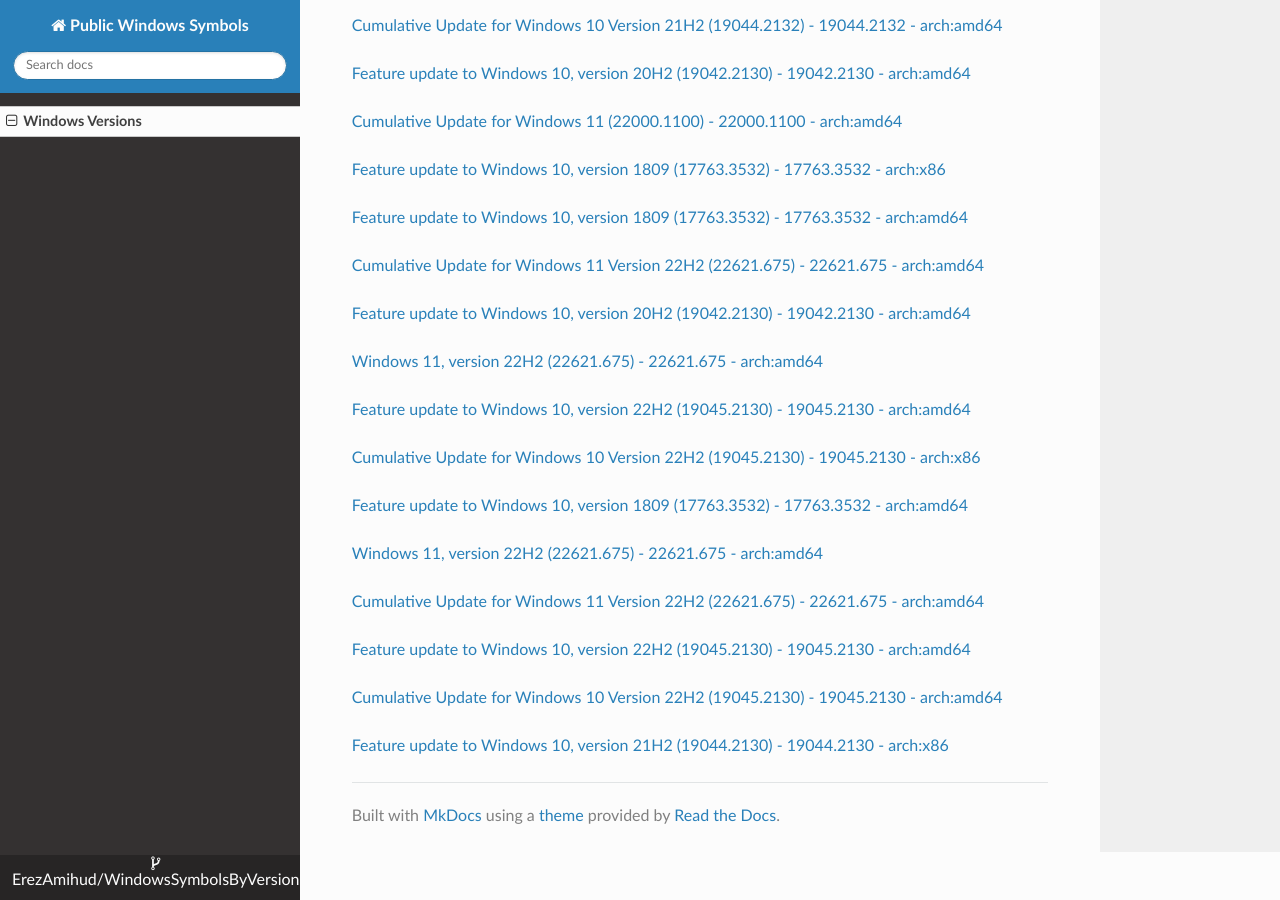
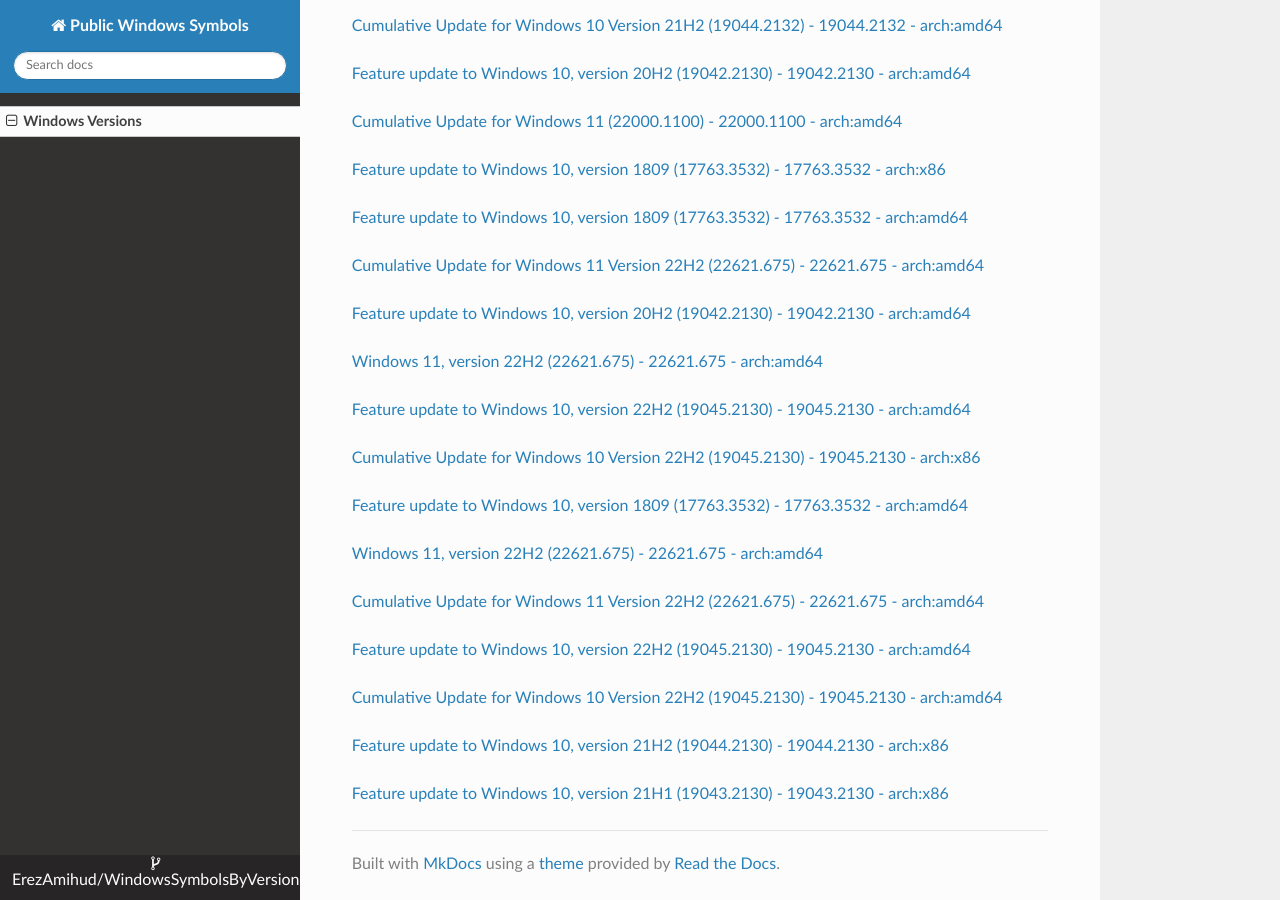
Before and after one commit to ErezAmihud/WindowsSymbolsByVersion, an MkDocs documentation site: the page built from docs/index.md, in a window 1280 px wide and 900 px high, scrolled down 50021 px. Built offline with MkDocs 1.6.1, drawn with Linux system fonts in a browser that asks for light colours; nearby versions of some CDN libraries.

Commit message:
Automated commit, add manifest for 13a51fa0-7e8c-4ccb-baa4-f95246c5235e

```diff
--- a/docs/index.md
+++ b/docs/index.md
@@ -2953,3 +2953,6 @@
 
 
 [Feature update to Windows 10, version 21H2 (19044.2130) - 19044.2130 - arch:x86](https://github.com/ErezAmihud/WindowsSymbolsByVersion/blob/main/manifests/7d533c97-58ec-4493-8841-207aab36ed08.manifest)
+
+
+[Feature update to Windows 10, version 21H1 (19043.2130) - 19043.2130 - arch:x86](https://github.com/ErezAmihud/WindowsSymbolsByVersion/blob/main/manifests/13a51fa0-7e8c-4ccb-baa4-f95246c5235e.manifest)
```
Also changed, not shown: process_builds.json (+1 -1 lines), 1 other file.
